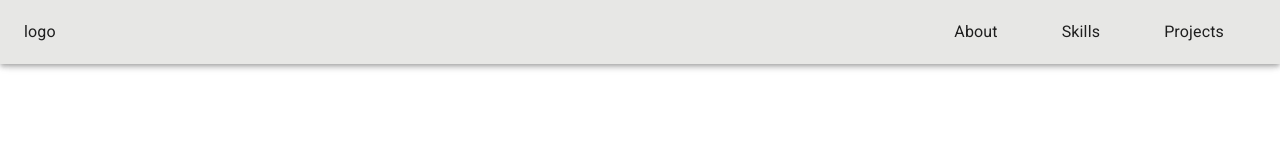
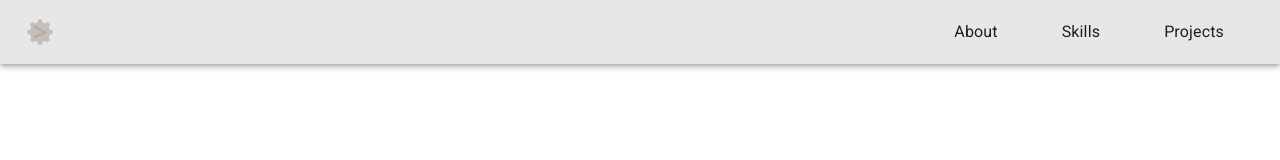
Before and after one commit to myronchen-git/software-engineering-portfolio, a React (Vite) app: page / in a window 1280 px wide. Shown: the top 160 px of the page. Built offline with nearby package versions, Linux system fonts and the light colour scheme.

Commit message:
feat: create logo
Created a logo with the gear icon from svgrepo.com.

Used logo as the website's favicon.

Used logo in the NavBar component.

```diff
--- a/index.html
+++ b/index.html
@@ -2,6 +2,7 @@
 <html lang="en">
   <head>
     <meta charset="UTF-8" />
+    <link rel="icon" type="image/svg+xml" href="/src/assets/logo.svg" />
     <meta name="viewport" content="width=device-width, initial-scale=1.0" />
     <title>Myron Chen's Portfolio</title>
   </head>
--- a/src/components/NavBar/NavBar.jsx
+++ b/src/components/NavBar/NavBar.jsx
@@ -1,18 +1,33 @@
 import AppBar from '@mui/material/AppBar';
 import Box from '@mui/material/Box';
 import Toolbar from '@mui/material/Toolbar';
+import { useContext } from 'react';
 
 import NavLink from './components/NavLink';
+import logo from '/src/assets/logo.svg';
+import { AppContext } from '/src/contexts';
 
 // ==================================================
 
 const sections = ['About', 'Skills', 'Projects'];
 
 function NavBar() {
+  const { closeProject } = useContext(AppContext);
+
+  // --------------------------------------------------
+
+  const styles = { '& img.logo': { cursor: 'pointer' } };
+
   return (
-    <AppBar className="NavBar" position="sticky" component="nav">
+    <AppBar className="NavBar" position="sticky" component="nav" sx={styles}>
       <Toolbar sx={{ justifyContent: 'space-between' }}>
-        logo
+        <img
+          src={logo}
+          className="logo"
+          alt="logo"
+          width="32"
+          onClick={closeProject}
+        />
         <Box>
           {sections.map((section) => (
             <NavLink key={section} href={`#${section.toLowerCase()}`}>
```
Also changed, not shown: src/assets/logo.svg (added).
